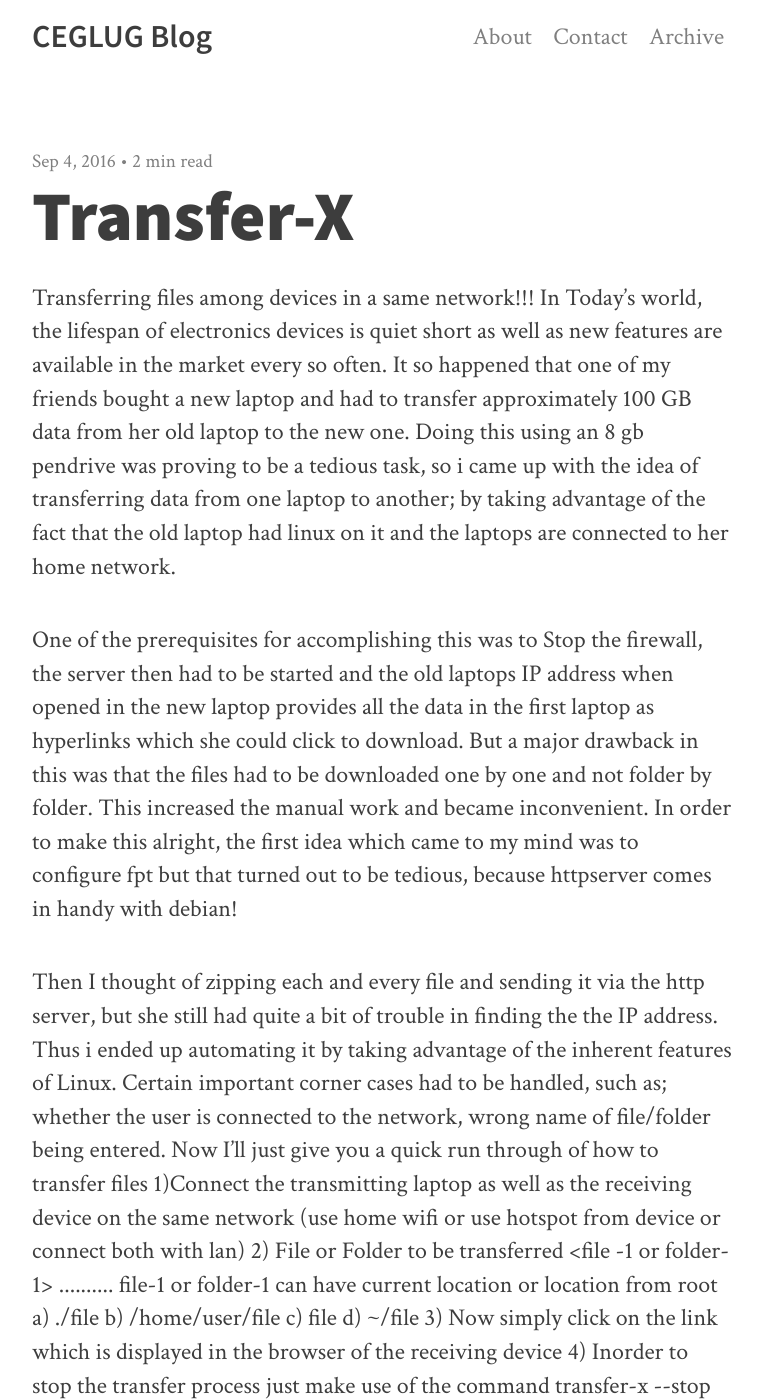
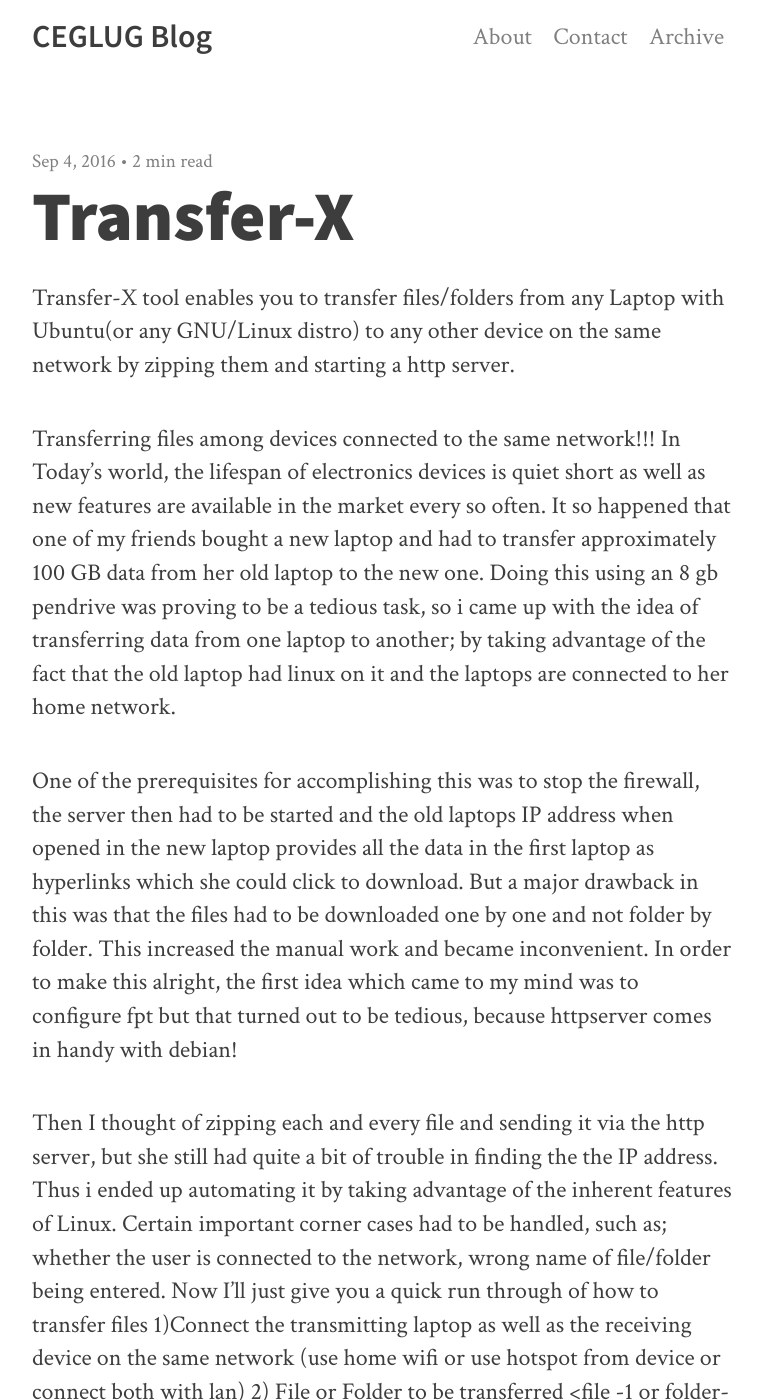
Before and after one commit to prashantbarca/prashantbarca.github.io, a Jekyll site: the page built from _posts/2016-09-04-transfer-x.md, in a window 1280 px wide and 1400 px high. Shown: the whole window, without its empty margins (258-1020 px from the left). Built offline with Jekyll 4.4.1, drawn with Linux system fonts in a browser that asks for light colours; nearby versions of some CDN libraries; comment, search, counter and statistics services are not loaded; some of the changed text lies outside the part shown.

Commit message:
title added

```diff
--- a/_posts/2016-09-04-transfer-x.md
+++ b/_posts/2016-09-04-transfer-x.md
@@ -8,12 +8,14 @@
 summary: Transfer-X, transfer files/folders faster.
 ---
 
-Transferring files among devices in a same network!!!
+Transfer-X tool enables you to transfer files/folders from any Laptop with Ubuntu(or any GNU/Linux distro) to any other device on the same network by zipping them and starting a http server.
+
+Transferring files among devices connected to the same network!!!
 In Today's world, the lifespan of electronics devices is quiet short as well as new features are available in the market every so often.
 It so happened that one of my friends bought a new laptop and had to transfer approximately 100 GB data from her old laptop to the new one.
 Doing this using an 8 gb pendrive was proving to be a tedious task, so i came up with the idea of transferring data from one laptop to another; by taking advantage of the fact that the old laptop had linux on it and the laptops are connected to her home network.
 
-One of the prerequisites for accomplishing this was to Stop the firewall, the server then had to be started and the old laptops IP address when opened in the new laptop provides all the data in the first laptop as hyperlinks which she could click to download.
+One of the prerequisites for accomplishing this was to stop the firewall, the server then had to be started and the old laptops IP address when opened in the new laptop provides all the data in the first laptop as hyperlinks which she could click to download.
 But a major drawback in this was that the files had to be downloaded one by one and not folder by folder.
 This increased the manual work and became inconvenient. In order to make this alright, the first idea which came to my mind was to configure fpt but that turned out to be tedious, because httpserver comes in handy with debian!
 
@@ -29,3 +31,5 @@
 d) ~/file
 3) Now simply click on the link which is displayed in the browser of the receiving device
 4) Inorder to stop the transfer process just make use of the command transfer-x --stop
+Tada!!!
+Files were transferred in no time... And I became a hero :P
```
